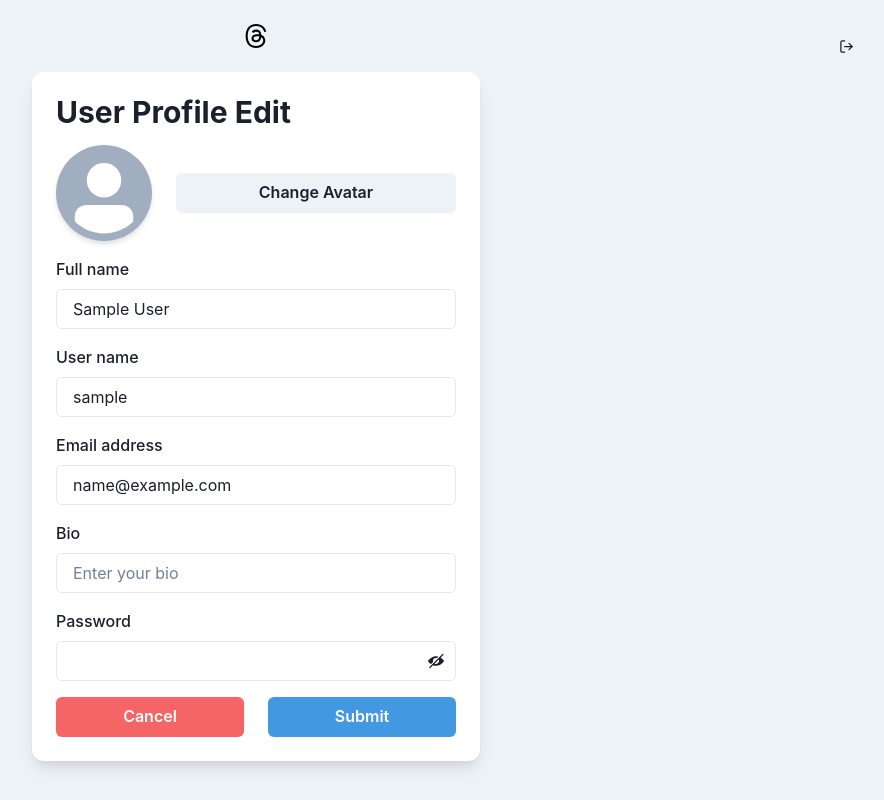
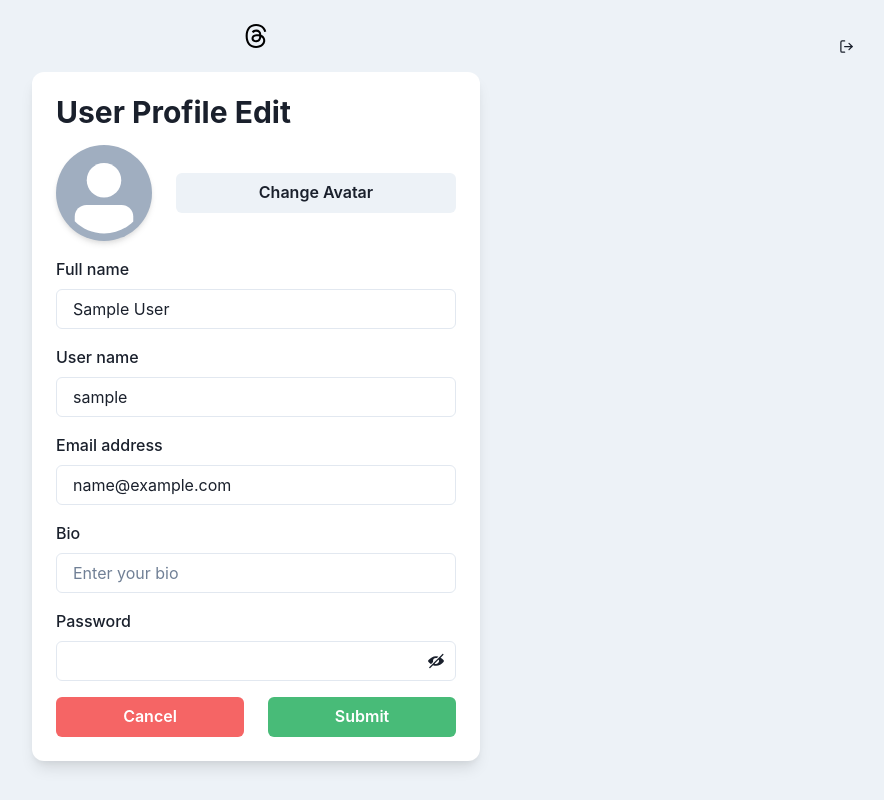
Before and after one commit to OfekAshkenazi/threads-clone, a React (Vite) app in the folder frontend/: page /update in a window 1280 px wide. Shown: the whole page, without its empty margins (384-1268 px from the left). Built offline with nearby package versions, Linux system fonts and the light colour scheme; sample sign-in values are in the browser's storage.

Commit message:
added update user logic.

```diff
--- a/frontend/src/pages/UpdateProfilePage.jsx
+++ b/frontend/src/pages/UpdateProfilePage.jsx
@@ -4,6 +4,7 @@ import { ViewIcon, ViewOffIcon } from '@chakra-ui/icons'
 import { useRecoilState } from 'recoil'
 import userAtom from '../atoms/user.atom'
 import usePreviewImage from '../hooks/usePreviewImage'
+import useShowToast from '../hooks/useShowToast'
 
 export default function UpdateProfilePage() {
     const [showPassword, setShowPassword] = useState(false)
@@ -22,7 +23,38 @@ export default function UpdateProfilePage() {
 
     const fileRef = useRef()
 
+    const showToast = useShowToast()
+
+    async function handleSubmit(e) {
+        e.preventDefault()
+        try {
+            const res = await fetch(`api/users/update/${user._id}`, {
+                method: "PUT",
+                headers: {
+                    "Content-Type": "application/json"
+                },
+                body: JSON.stringify({ ...inputs, profilePic: imageUrl })
+
+            })
+
+            const data = await res.json()
+
+            if (data.error) {
+                showToast("Error", data.error, "error")
+            }
+
+            localStorage.setItem("user", JSON.stringify(data.user))
+            setUser(data.user)
+
+            showToast("Success", "Profile updated successfully", "success")
+
+        } catch (error) {
+            showToast("Error", error, "error")
+        }
+    }
+
     return (
+        <form onSubmit={handleSubmit}>
             <Flex align={'center'} justify={'center'} my={6}>
                 <Stack
                     spacing={4}
@@ -122,16 +154,19 @@ export default function UpdateProfilePage() {
                             Cancel
                         </Button>
                         <Button
-                        bg={'blue.400'}
+                            bg={'green.400'}
                             color={'white'}
                             w="full"
                             _hover={{
-                            bg: 'blue.500',
-                        }}>
+                                bg: 'green.500',
+                            }}
+                            type='submit'
+                        >
                             Submit
                         </Button>
                     </Stack>
                 </Stack>
             </Flex>
+        </form>
     )
 }
```
Lines whose indentation alone changed are shown as unchanged.
